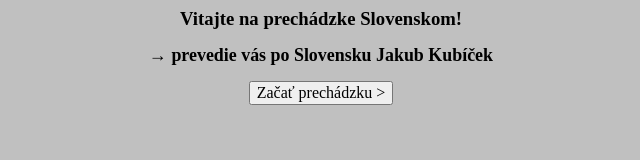
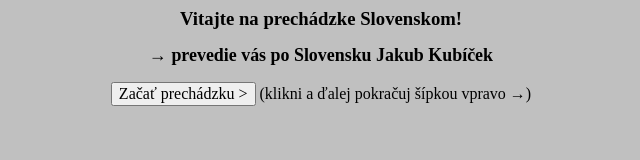
Before and after one commit to Kubo2/Slovakia-Survey, a plain HTML site: page src/index.html in a window 1280 px wide. Shown: the whole page, without its empty margins (319-959 px from the left). Drawn offline with Linux system fonts and the light colour scheme; a web font is replaced by a local one.

Commit message:
Add paragraph + arrow instruction

```diff
--- a/src/index.html
+++ b/src/index.html
@@ -9,7 +9,7 @@
 		<div id="introduction">
 			<h1>Vitajte na prechádzke Slovenskom!</h1>
 			<h2>→ prevedie vás po Slovensku <strong>Jakub Kubíček</strong></h2>
-			<button id="start-survey">Začať prechádzku &gt;</button>
+			<p><button id="start-survey">Začať prechádzku &gt;</button> (klikni a ďalej pokračuj šípkou vpravo →)
 		</div>
 	<div id="survey-labels">
 		<dl>
```
